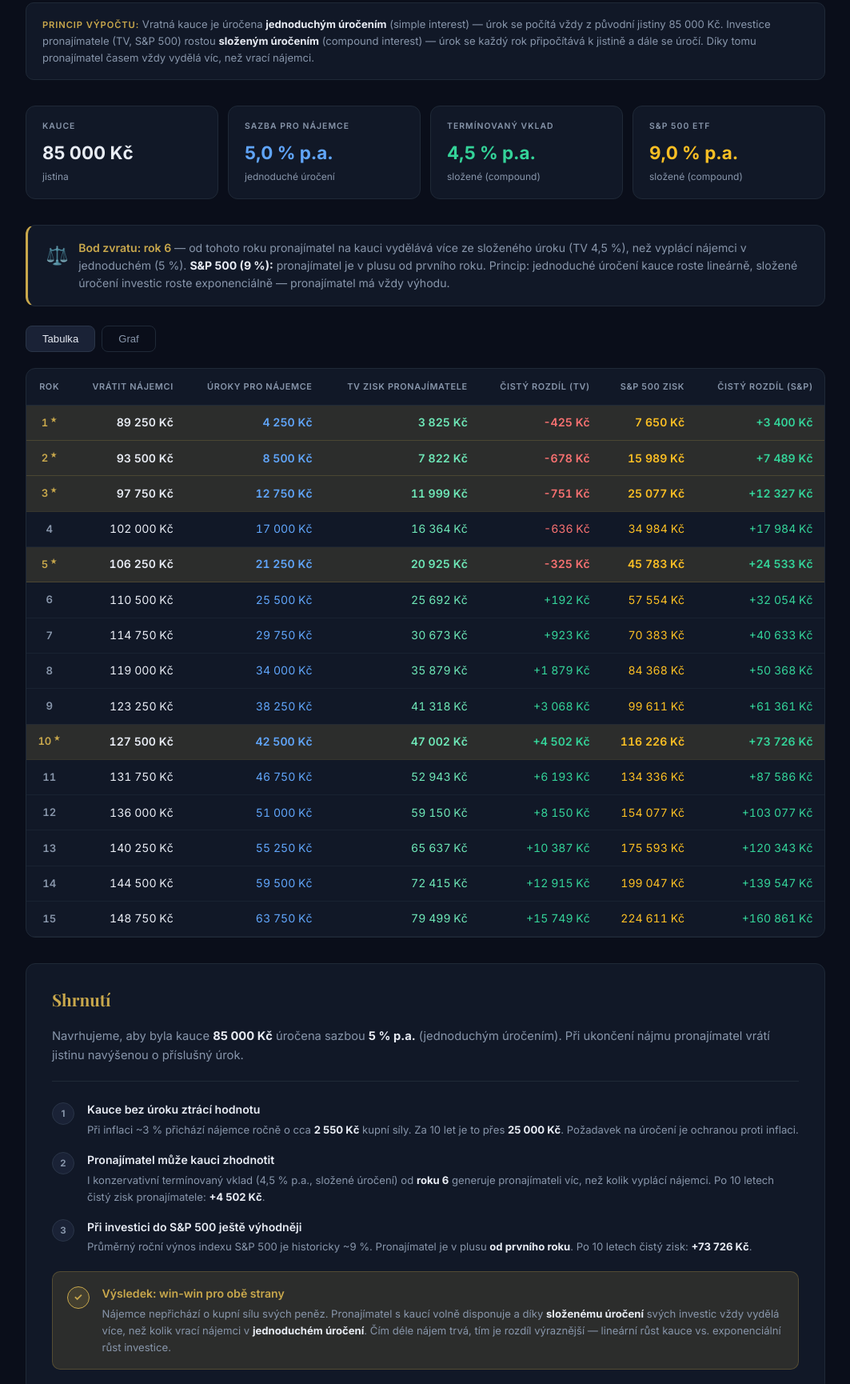
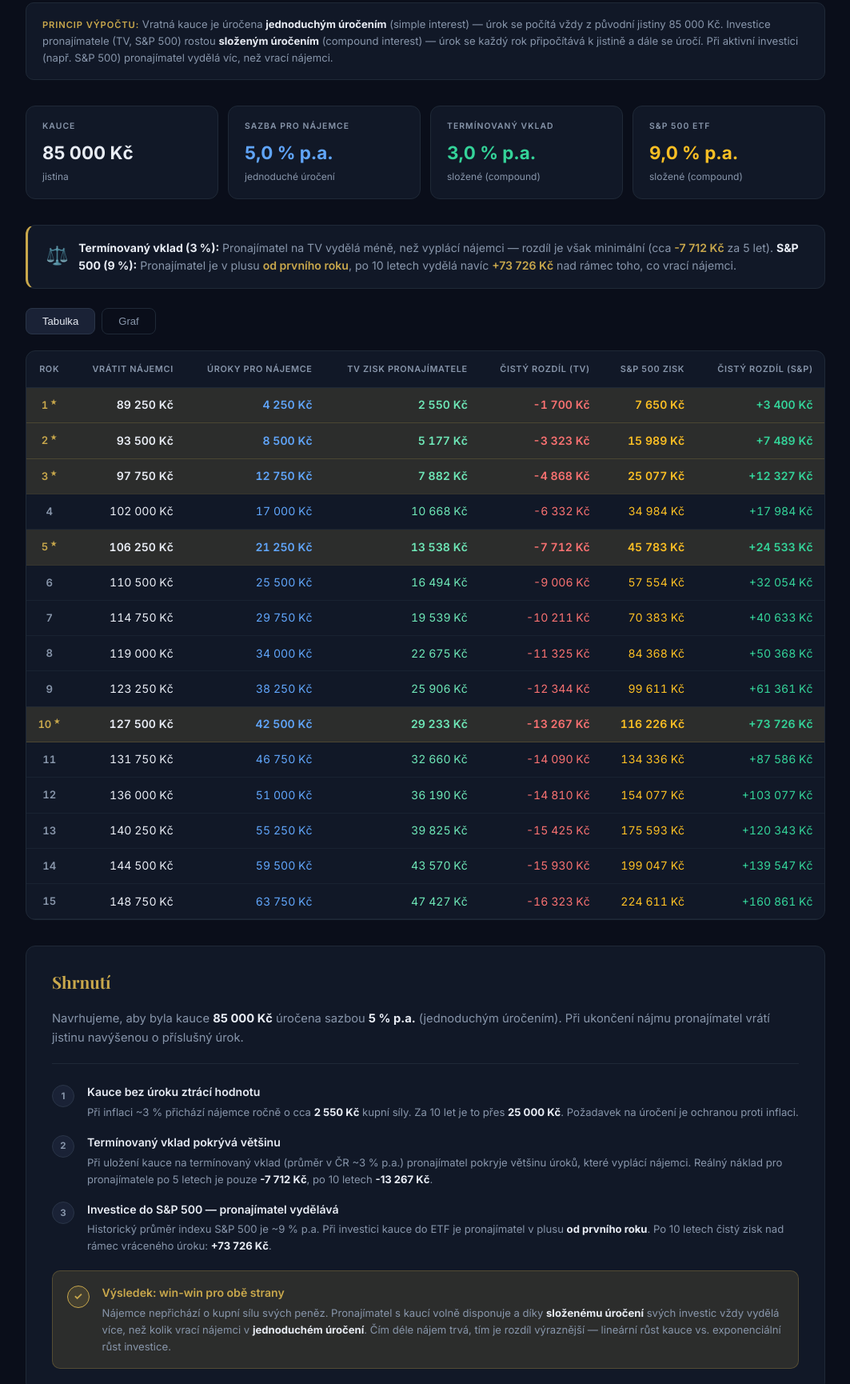
Before and after one commit to jurajgiacko/vratnakauce, a plain HTML site: page index.html in a window 1280 px wide. Shown: the part 230-1960 px from the top of the page at 80% size, without its empty margins (108-1171 px from the left). Drawn offline with nearby package versions, Linux system fonts and the light colour scheme.

Commit message:
Update TV rate to realistic 3% (ČSOB, ČS data)
- Term deposit rate: 4.5% → 3% (actual CZ market 2024-2026)
- Reworked argumentation: TV covers most of the interest,
  real cost to landlord is minimal
- S&P 500 remains the strong win-win argument
- Updated callout, summary, chart labels, footer

Made-with: Cursor

```diff
--- a/index.html
+++ b/index.html
@@ -486,7 +486,7 @@
             úrok se počítá vždy z původní jistiny 85 000 Kč.
             Investice pronajímatele (TV, S&P 500) rostou <strong>složeným úročením</strong> (compound interest) —
             úrok se každý rok připočítává k jistině a dále se úročí.
-            Díky tomu pronajímatel časem vždy vydělá víc, než vrací nájemci.
+            Při aktivní investici (např. S&P 500) pronajímatel vydělá víc, než vrací nájemci.
         </div>
 
         <!-- PARAMS -->
@@ -503,7 +503,7 @@
             </div>
             <div class="param-card">
                 <div class="label">Termínovaný vklad</div>
-                <div class="val val-green">4,5 % p.a.</div>
+                <div class="val val-green">3,0 % p.a.</div>
                 <div class="sub">složené (compound)</div>
             </div>
             <div class="param-card">
@@ -513,14 +513,14 @@
             </div>
         </div>
 
-        <!-- BOD ZVRATU -->
+        <!-- KLÍČOVÝ INSIGHT -->
         <div class="callout">
             <div class="callout-icon">⚖️</div>
             <div class="callout-text" id="calloutText">
-                <span class="gold">Bod zvratu: rok —</span> — od tohoto roku pronajímatel na kauci vydělává
-                více ze složeného úroku na TV, než vyplácí nájemci v jednoduchém.
-                <strong>S&P 500:</strong> pronajímatel je v plusu od prvního roku.
-                Argument pro 5 %: pronajímatel má vždy výhodu z rozdílu compound vs. simple.
+                <strong>Termínovaný vklad (3 %):</strong> Pronajímatel na TV vydělá méně, než vyplácí nájemci — rozdíl je však minimální
+                (cca <span class="gold" id="tvDiffYear5">—</span> za 5 let).
+                <strong>S&P 500 (9 %):</strong> Pronajímatel je v plusu <span class="gold">od prvního roku</span>,
+                po 10 letech vydělá navíc <span class="gold" id="spNetCallout">—</span> nad rámec toho, co vrací nájemci.
             </div>
         </div>
 
@@ -576,15 +576,15 @@
                 <div class="summary-point">
                     <div class="sp-icon">2</div>
                     <div class="sp-content">
-                        <div class="sp-title">Pronajímatel může kauci zhodnotit</div>
-                        <div class="sp-desc">I konzervativní termínovaný vklad (4,5 % p.a., složené úročení) od <strong id="breakEvenText">roku —</strong> generuje pronajímateli víc, než kolik vyplácí nájemci. Po 10 letech čistý zisk pronajímatele: <strong id="tvNet10">—</strong>.</div>
+                        <div class="sp-title">Termínovaný vklad pokrývá většinu</div>
+                        <div class="sp-desc">Při uložení kauce na termínovaný vklad (průměr v ČR ~3 % p.a.) pronajímatel pokryje většinu úroků, které vyplácí nájemci. Reálný náklad pro pronajímatele po 5 letech je pouze <strong id="tvNet5">—</strong>, po 10 letech <strong id="tvNet10">—</strong>.</div>
                     </div>
                 </div>
                 <div class="summary-point">
                     <div class="sp-icon">3</div>
                     <div class="sp-content">
-                        <div class="sp-title">Při investici do S&P 500 ještě výhodněji</div>
-                        <div class="sp-desc">Průměrný roční výnos indexu S&P 500 je historicky ~9 %. Pronajímatel je v plusu <strong>od prvního roku</strong>. Po 10 letech čistý zisk: <strong id="spNet10">—</strong>.</div>
+                        <div class="sp-title">Investice do S&P 500 — pronajímatel vydělává</div>
+                        <div class="sp-desc">Historický průměr indexu S&P 500 je ~9 % p.a. Při investici kauce do ETF je pronajímatel v plusu <strong>od prvního roku</strong>. Po 10 letech čistý zisk nad rámec vráceného úroku: <strong id="spNet10">—</strong>.</div>
                     </div>
                 </div>
                 <div class="summary-point highlight-point">
@@ -605,7 +605,7 @@
         <footer>
             <p>Vratná kauce: jednoduché úročení 5 % p.a. (úrok vždy z původní jistiny) &middot; Investice pronajímatele: složené úročení (compound interest).<br>
             S&P 500: dlouhodobý historický průměr ~9 % p.a. (1928–2025). Skutečné výnosy se mohou lišit.<br>
-            Termínovaný vklad 4,5 % odpovídá průměrné sazbě v ČR (2024–2026).</p>
+            Termínovaný vklad 3 % odpovídá průměrné sazbě v ČR (2024–2026, zdroj: ČSOB, Česká spořitelna).</p>
         </footer>
     </div>
 
@@ -613,7 +613,7 @@
     <script>
         const D = 85000;
         const R_SIMPLE = 0.05;
-        const R_TV = 0.045;
+        const R_TV = 0.03;
         const R_SP = 0.09;
         const YEARS = 15;
         const HIGHLIGHTS = new Set([1, 2, 3, 5, 10]);
@@ -624,6 +624,7 @@
         const tbody = document.getElementById('tableBody');
         const labels = [], dataSimple = [], dataTV = [], dataSP = [];
         let breakEvenYear = null;
+        let tvNet5 = 0, spNet5 = 0;
 
         for (let y = 1; y <= YEARS; y++) {
             const simpleTotal = D + D * R_SIMPLE * y;
@@ -658,15 +659,21 @@
             `;
             tbody.appendChild(tr);
 
+            if (y === 5) {
+                tvNet5 = tvNet;
+                spNet5 = spNet;
+                document.getElementById('tvNet5').textContent = fmtSign(tvNet);
+            }
             if (y === 10) {
                 document.getElementById('tvNet10').textContent = fmtSign(tvNet);
                 document.getElementById('spNet10').textContent = fmtSign(spNet);
             }
         }
 
-        document.getElementById('breakEvenText').textContent = `roku ${breakEvenYear}`;
-        document.getElementById('calloutText').innerHTML =
-            `<span class="gold">Bod zvratu: rok ${breakEvenYear}</span> — od tohoto roku pronajímatel na kauci vydělává více ze složeného úroku (TV 4,5 %), než vyplácí nájemci v jednoduchém (5 %). <strong>S&P 500 (9 %):</strong> pronajímatel je v plusu od prvního roku. Princip: jednoduché úročení kauce roste lineárně, složené úročení investic roste exponenciálně — pronajímatel má vždy výhodu.`;
+        document.getElementById('tvDiffYear5').textContent = fmtSign(tvNet5);
+        document.getElementById('spNetCallout').textContent = fmtSign(
+            (D * Math.pow(1 + R_SP, 10) - D) - D * R_SIMPLE * 10
+        );
 
         /* ---- VIEW TOGGLE ---- */
         function showView(view) {
@@ -696,7 +703,7 @@
                             fill: false
                         },
                         {
-                            label: 'TV 4,5 % compound',
+                            label: 'TV 3 % compound',
                             data: dataTV,
                             borderColor: '#34d399',
                             backgroundColor: 'rgba(52,211,153,0.08)',
```
